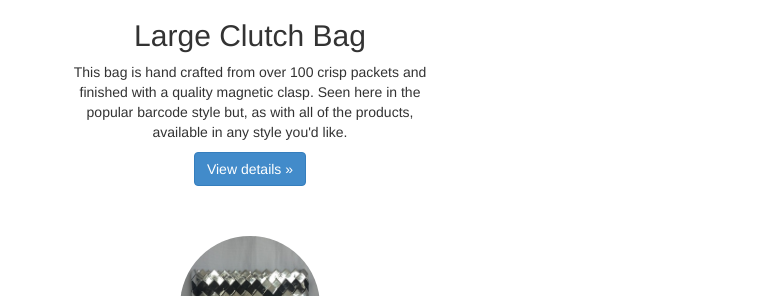
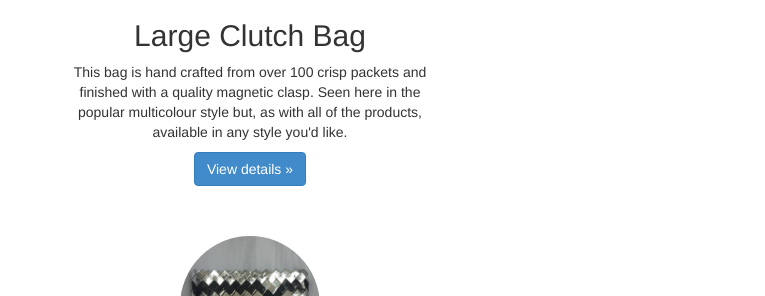
Before and after one commit to ecoweave/ecoweave.github.io, a Jekyll site: the page built from handbags-and-purses/index.html, in a window 1280 px wide and 900 px high, scrolled down 581 px. Shown: the part 196-492 px from the top of the window, without its empty margins (0-765 px from the left). Built offline with Jekyll 4.4.1, drawn with Linux system fonts in a browser that asks for light colours; nearby versions of some CDN libraries; Markdown is read by kramdown in place of the engine named in the settings.

Commit message:
Fixed large-clutch description

```diff
--- a/_data/products.yml
+++ b/_data/products.yml
@@ -28,7 +28,7 @@
   category: [handbags]
   strapline: Eye-catchingly elegant
   preamble : |
-    This bag is hand crafted from over 100 crisp packets and finished with a quality magnetic clasp. Seen here in the popular barcode style but, as with all of the products, available in any style you'd like.
+    This bag is hand crafted from over 100 crisp packets and finished with a quality magnetic clasp. Seen here in the popular multicolour style but, as with all of the products, available in any style you'd like.
   description:
 
 - id: small-clutch-bag
```
